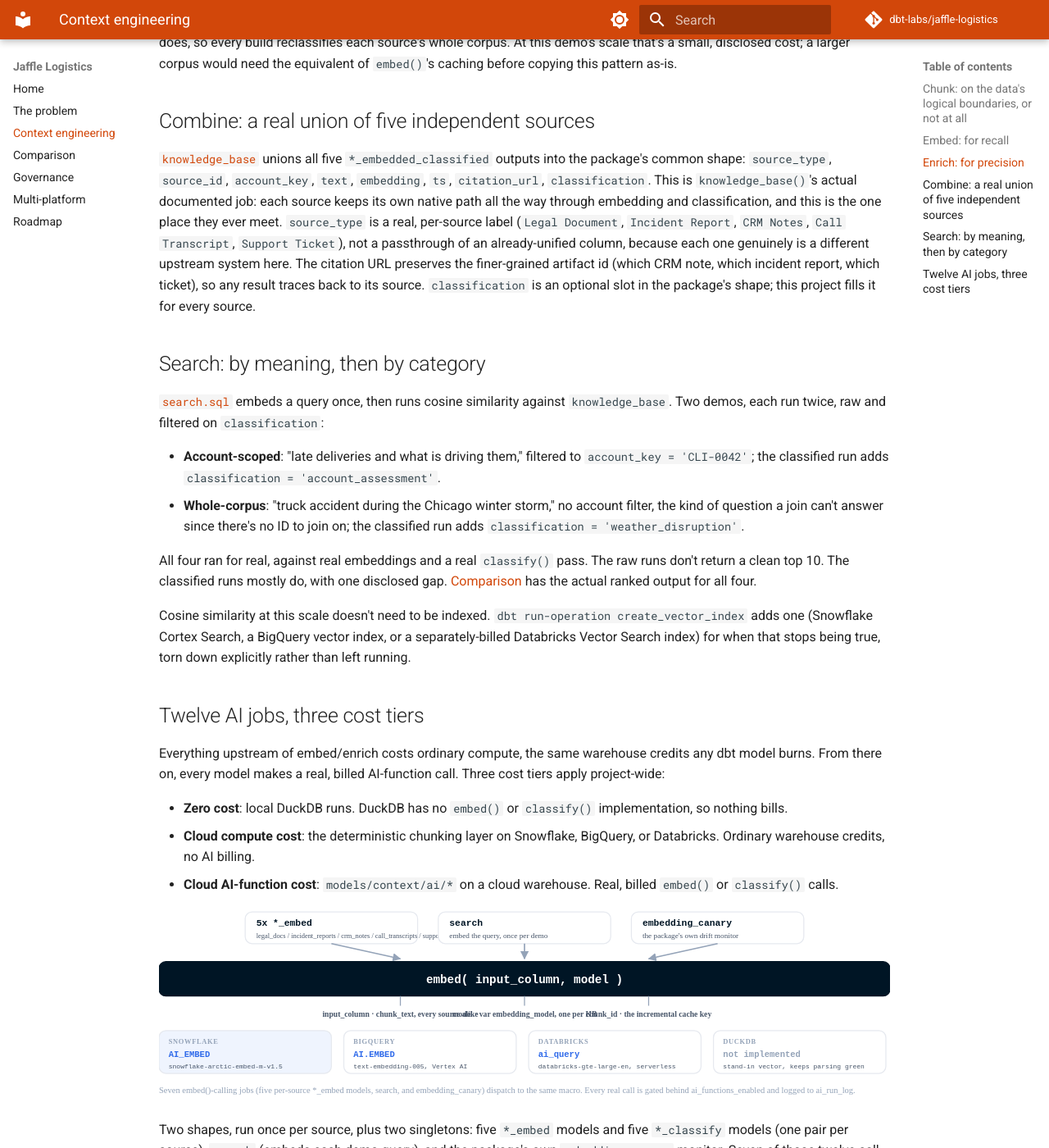
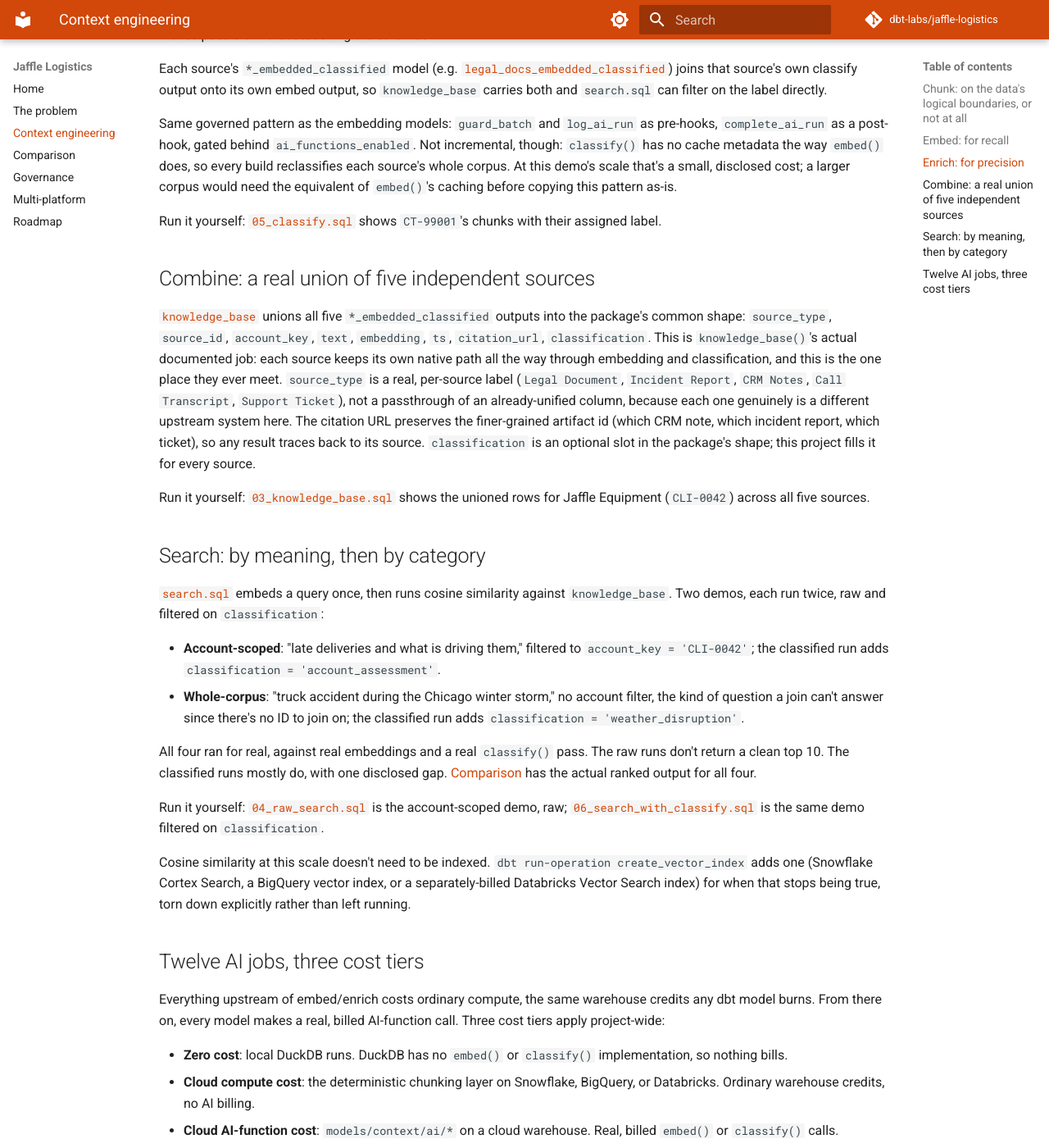
Before and after one commit to dbt-labs/jaffle-logistics, an MkDocs documentation site: the page built from docs/context-engineering.md, in a window 1280 px wide and 1400 px high, scrolled down 2871 px. Shown: the whole window at 82% size. Built offline with MkDocs 1.6.1 and Material for MkDocs 9.7.7, drawn with Linux system fonts in a browser that asks for light colours; comment, search, counter and statistics services are not loaded; some of the changed text lies outside the part shown.

Commit message:
Point package to public hub reference, add the_pattern analyses queries

```diff
--- a/docs/context-engineering.md
+++ b/docs/context-engineering.md
@@ -25,6 +25,10 @@ its place next to embedding, not after it (see [comparison](comparison.md)).
 
 This is a real, governed, multi-platform building block, not the whole
 of a RAG pattern. [Roadmap](roadmap.md) covers what it still needs.
+
+[`analyses/the_pattern/`](https://github.com/dbt-labs/jaffle-logistics/tree/main/analyses/the_pattern)
+breaks this same pipeline into seven numbered, runnable queries, one per
+stage, each linked from its matching section below.
 
 ## Chunk: on the data's logical boundaries, or not at all
 
@@ -82,6 +86,12 @@ does to search.
 Chunking costs nothing beyond ordinary SQL compute. No `embed()`,
 `generate()`, or `classify()` call happens here.
 
+Run it yourself:
+[`00_raw_transcript.sql`](https://github.com/dbt-labs/jaffle-logistics/blob/main/analyses/the_pattern/00_raw_transcript.sql)
+shows `CT-99001` before chunking,
+[`01_chunk.sql`](https://github.com/dbt-labs/jaffle-logistics/blob/main/analyses/the_pattern/01_chunk.sql)
+shows the same transcript after.
+
 ## Embed: for recall
 
 Five embedding models, one per source
@@ -107,6 +117,10 @@ It doesn't get you precision. In this project's own search results, a
 six-token trailing sentence and a contract's signature block outrank
 real account signal on plain cosine similarity (see
 [comparison](comparison.md)). That's what enrichment fixes.
+
+Run it yourself:
+[`02_embed.sql`](https://github.com/dbt-labs/jaffle-logistics/blob/main/analyses/the_pattern/02_embed.sql)
+shows `CT-99001`'s chunks with their populated `embedding` column.
 
 ## Enrich: for precision
 
@@ -142,6 +156,10 @@ source's whole corpus. At this demo's scale that's a small, disclosed
 cost; a larger corpus would need the equivalent of `embed()`'s caching
 before copying this pattern as-is.
 
+Run it yourself:
+[`05_classify.sql`](https://github.com/dbt-labs/jaffle-logistics/blob/main/analyses/the_pattern/05_classify.sql)
+shows `CT-99001`'s chunks with their assigned label.
+
 ## Combine: a real union of five independent sources
 
 [`knowledge_base`](https://github.com/dbt-labs/jaffle-logistics/blob/main/models/context/ai/knowledge_base.sql)
@@ -158,6 +176,10 @@ upstream system here. The citation URL preserves the finer-grained
 artifact id (which CRM note, which incident report, which ticket), so
 any result traces back to its source. `classification` is an optional
 slot in the package's shape; this project fills it for every source.
+
+Run it yourself:
+[`03_knowledge_base.sql`](https://github.com/dbt-labs/jaffle-logistics/blob/main/analyses/the_pattern/03_knowledge_base.sql)
+shows the unioned rows for Jaffle Equipment (`CLI-0042`) across all five sources.
 
 ## Search: by meaning, then by category
 
@@ -178,6 +200,12 @@ All four ran for real, against real embeddings and a real `classify()`
 pass. The raw runs don't return a clean top 10. The classified runs
 mostly do, with one disclosed gap. [Comparison](comparison.md) has the
 actual ranked output for all four.
+
+Run it yourself:
+[`04_raw_search.sql`](https://github.com/dbt-labs/jaffle-logistics/blob/main/analyses/the_pattern/04_raw_search.sql)
+is the account-scoped demo, raw;
+[`06_search_with_classify.sql`](https://github.com/dbt-labs/jaffle-logistics/blob/main/analyses/the_pattern/06_search_with_classify.sql)
+is the same demo filtered on `classification`.
 
 Cosine similarity at this scale doesn't need to be indexed.
 `dbt run-operation create_vector_index` adds one (Snowflake Cortex
--- a/packages.yml
+++ b/packages.yml
@@ -1,3 +1,3 @@
 packages:
-  - git: "https://github.com/dbt-labs/dbt-context-engineering"
-    revision: 0.1.0
+  - package: dbt-labs/dbt_context_engineering
+    version: [">=0.1.0", "<1.0.0"]
```
Also changed, not shown: README.md (+2 -0 lines), dbt_project.yml (+10 -0 lines), docs/comparison.md (+7 -2 lines), package-lock.yml (+4 -4 lines), 7 other files.
